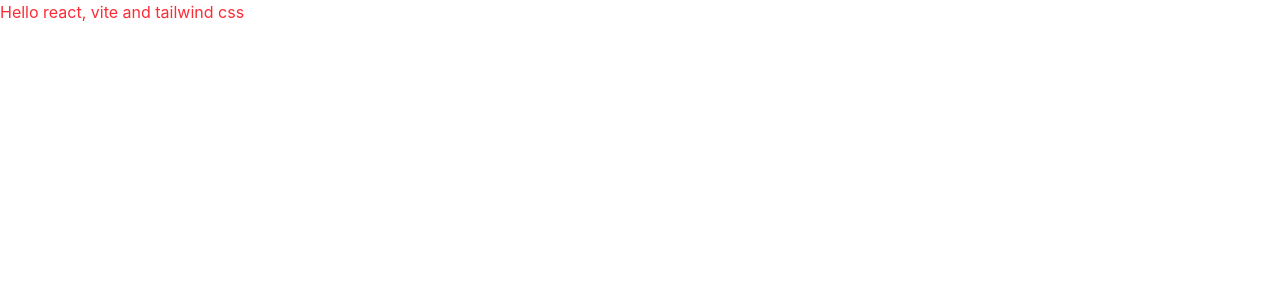
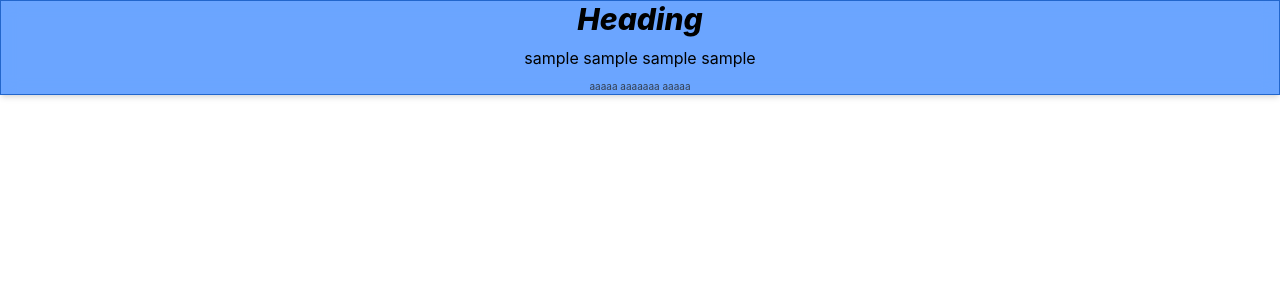
Before and after one commit to hibichan1789/react-tailwind-practice, a React (Vite) app: page / in a window 1280 px wide. Shown: the top 300 px of the page. Built offline with nearby package versions, Linux system fonts and the light colour scheme.

Commit message:
practice 1

```diff
--- a/src/App.tsx
+++ b/src/App.tsx
@@ -1,7 +1,76 @@
 import "./index.css";
 
-export default function H1(){
+function SimpleButton(){
   return(
-    <h1 className="text-red-500">Hello react, vite and tailwind css</h1>
+    <div className="p-10">
+      <button
+        type="button"
+        className=
+        "bg-blue-500 text-white rounded-full px-6 py-2 shadow-md hover:bg-blue-600 transition-all duration-100 active:translate-y-0.5 active:duration-75"
+      >
+        クリック
+      </button>
+    </div>
   );
 }
+type NotificationBadgeProps = {
+  status:"error"|"success";
+}
+function NotificationBadge({status}:NotificationBadgeProps){
+  const NotificationColor = status === "success" ? "bg-green-500" : "bg-red-500";
+  return(
+    <div className="bg-green-200 w-fit mx-10 px-10 py-3 rounded-full flex items-center gap-4 ring-1 ring-green-400 shadow-md">
+      <div className={`w-5 h-5 ${NotificationColor} rounded-full animate-pulse`}>
+      </div>
+      <p className="text-green-800 font-mono text-xs tracking-tight">
+        sample message
+      </p>
+    </div>
+  );
+}
+function BoxStudy(){
+  return(
+    <div className="space-y-8">
+      <div className="w-20 h-20 bg-blue-100 rounded-sm">
+      </div>
+      <div className="w-32 h-32 bg-blue-500 rounded-lg">
+      </div>
+      <div className="w-48 h-48 bg-blue-900 rounded-full">
+      </div>
+    </div>
+  );
+}
+function PrimaryButton(){
+  return(
+    <div>
+      <button
+        type="button"
+        className="w-40 h-16 bg-orange-500 rounded-lg shadow-lg flex items-center justify-center text-gray-200"
+        >
+        保存
+      </button>
+    </div>
+  );
+}
+function Text(){
+  return(
+    <div className="w-auto bg-blue-500 border border-black/20 shadow-md">
+      <div className="w-full  bg-white/30 backdrop-blur-sm flex flex-col items-center gap-2 hover:bg-white/50 transition-all duration-500 cursor-pointer">
+        <h2 className="text-3xl font-extrabold italic">
+          Heading
+        </h2>
+        <p className="text-base leading-relaxed">
+          sample sample sample sample
+        </p>
+        <p className="text-[10px] text-gray-700">
+          aaaaa aaaaaaa aaaaa
+        </p>
+      </div>
+    </div>
+  );
+}
+export default function TailWindApp(){
+  return(
+    <Text/>
+  );
+}
```
